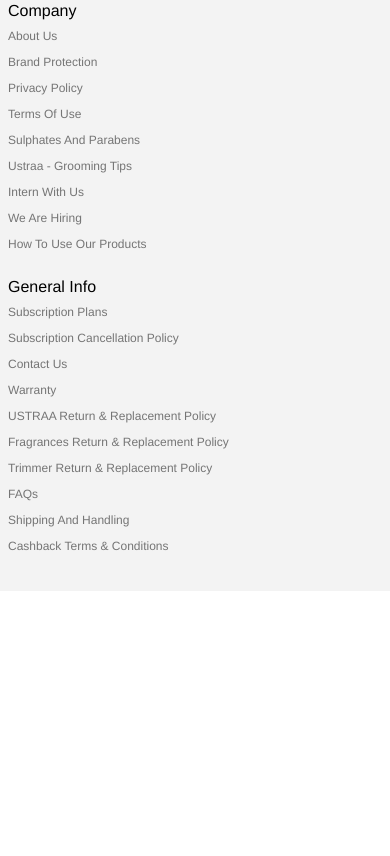
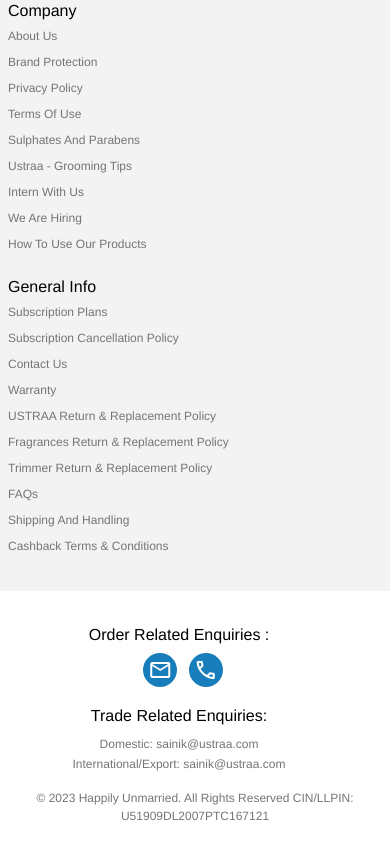
Before and after one commit to robinn007/Ustra_clone, a website: page index.html in a window 390 px wide. Shown: the part 1138-1994 px from the top of the page. Before the commit the page ends 1729 px from the top, so only its background shows below. Drawn offline with nearby package versions, Linux system fonts and the light colour scheme; files that its build step writes are made by us from their sources; a web font is replaced by a local one.

Commit message:
changes-responsive view

```diff
--- a/css/ustraa_mohammed.css
+++ b/css/ustraa_mohammed.css
@@ -434,4 +434,7 @@
         padding: 5px;
         border-radius: 50% !important;
     }
+    .min-display{
+        display: block;
+    }
 }
--- a/index.html
+++ b/index.html
@@ -557,7 +557,7 @@
 
 
         <!-- Order Related Enquires -->
-        <div class="container text-center bg-white pt-8 large-none">
+        <div class="container text-center bg-white pt-8 min-display large-none">
             <div class="order-related">
                 <div class="order-item-show">Order Related Enquiries :</div>
                 <div class="order-child mb-4">
@@ -575,7 +575,7 @@
         </div>
         <!-- MIN Display -->
         <!-- Mohammed FOOTER SECTION-3 -->
-        <section class="footer-3 section bg-white mb-4 large-none">
+        <section class="footer-3 section bg-white mb-4 large-none min-display">
             <div class="container">
                 <div class="foot-sec-3 left-side text-center">
                     <p>© 2023 Happily Unmarried. All Rights Reserved CIN/LLPIN: <br>U51909DL2007PTC167121</p>
```
